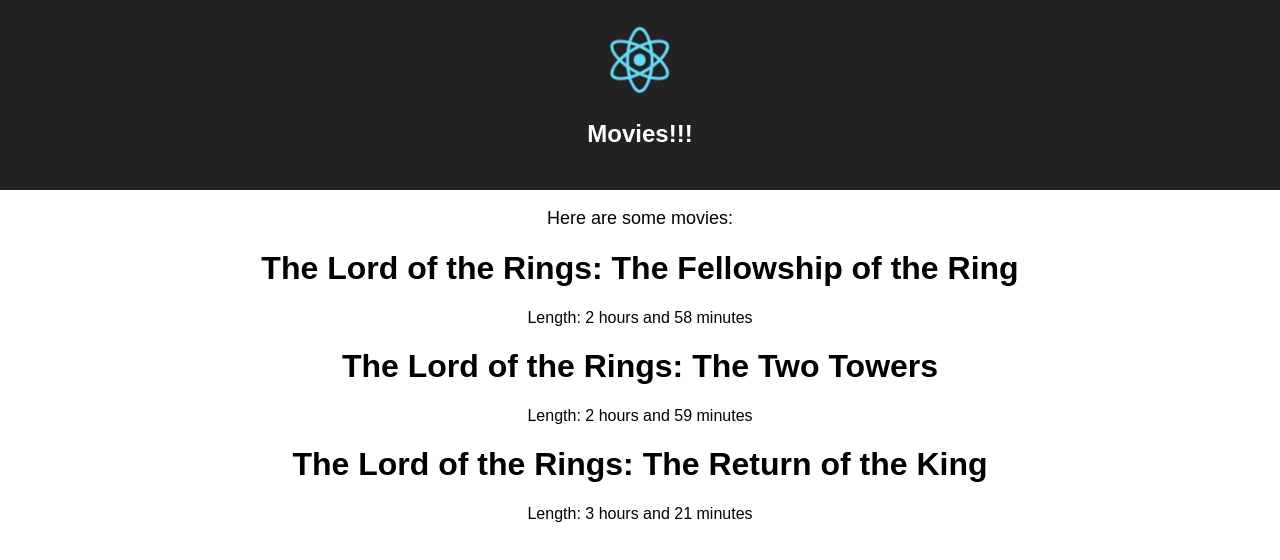
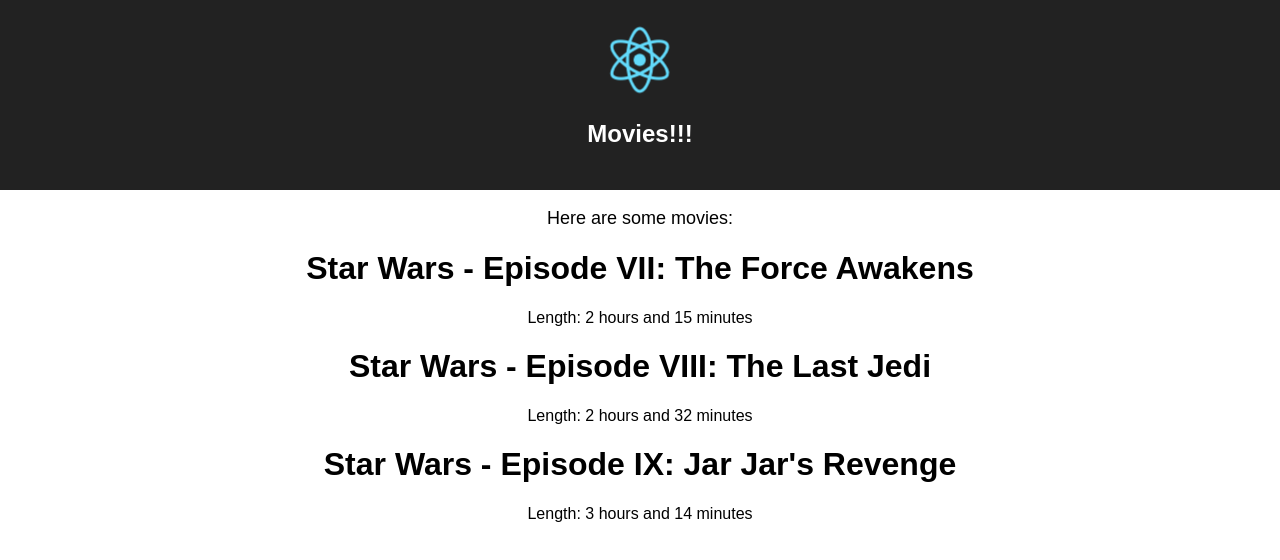
Before and after one commit to mikesmall/lord-of-the-rings, a React (Create React App) app: page / in a window 1280 px wide. Shown: the top 560 px of the page. Built offline with nearby package versions, Linux system fonts and the light colour scheme.

Commit message:
Changed LOTR to Star Wars. Way better.

```diff
--- a/src/App.js
+++ b/src/App.js
@@ -14,9 +14,9 @@
         <p className="App-intro">
           Here are some movies:
         </p>
-        <Movie title ="The Fellowship of the Ring" hours="2" minutes="58"></Movie>
-        <Movie title="The Two Towers" hours="2" minutes="59"></Movie>
-        <Movie title="The Return of the King" hours="3" minutes="21"></Movie>
+        <Movie title ="The Force Awakens" episode="VII" hours="2" minutes="15"></Movie>
+        <Movie title="The Last Jedi" episode="VIII" hours="2" minutes="32"></Movie>
+        <Movie title="Jar Jar's Revenge" episode="IX" hours="3" minutes="14"></Movie>
       </div>
     );
   }
--- a/src/Movie.js
+++ b/src/Movie.js
@@ -4,7 +4,7 @@
   render () {
     return (
       <div>
-        <h1>The Lord of the Rings: {this.props.title}</h1>
+        <h1>Star Wars - Episode {this.props.episode}: {this.props.title}</h1>
         <p>Length: {this.props.hours} hours and {this.props.minutes} minutes</p>
       </div>
     )
```
